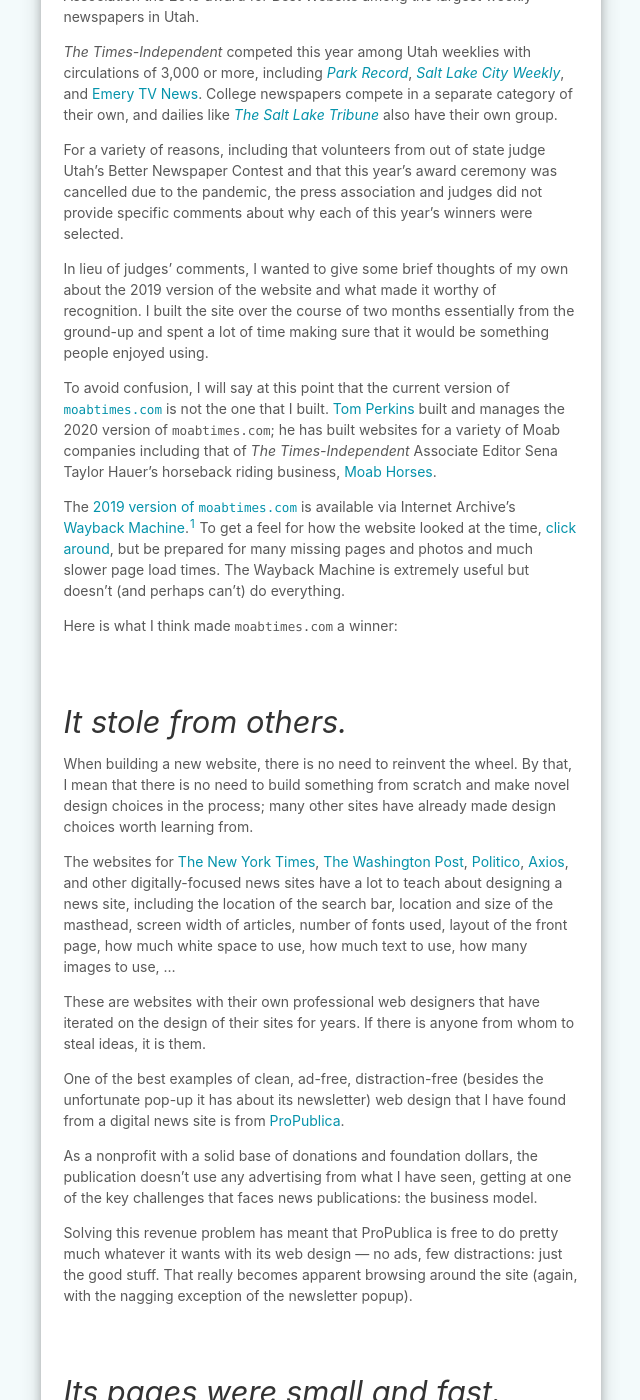
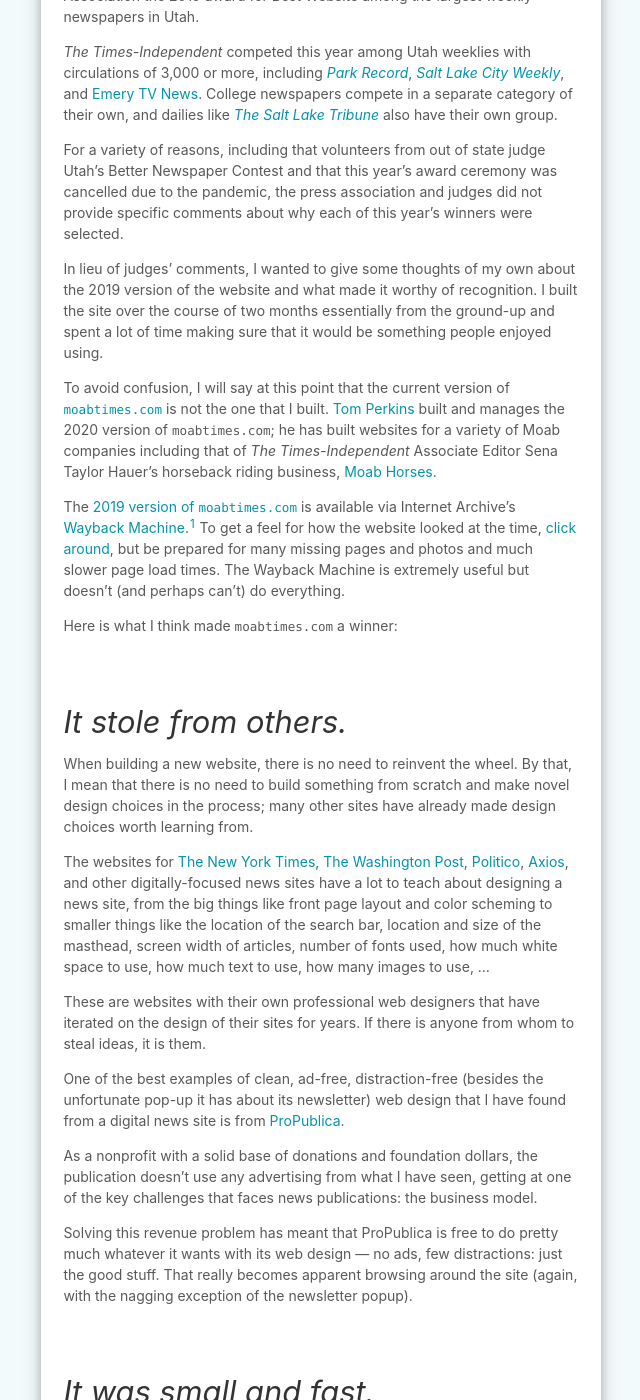
Before and after one commit to CarterPape/CarterPape.github.io, a Jekyll site: the page built from the-blog/_posts/2020-06-15-moabtimes-com-wins-first.md, in a window 1280 px wide and 1400 px high, scrolled down 692 px. Shown: the whole window, without its empty margins (319-959 px from the left). Built offline with Jekyll 4.4.1, drawn with Linux system fonts in a browser that asks for light colours; some web fonts are replaced.

Commit message:
edits to website story

```diff
--- a/the-blog/_posts/2020-06-15-moabtimes-com-wins-first.md
+++ b/the-blog/_posts/2020-06-15-moabtimes-com-wins-first.md
@@ -16,7 +16,7 @@ _The Times-Independent_ competed this year among Utah weeklies with circulations
 
 For a variety of reasons, including that volunteers from out of state judge Utah's Better Newspaper Contest and that this year's award ceremony was cancelled due to the pandemic, the press association and judges did not provide specific comments about why each of this year's winners were selected.
 
-In lieu of judges' comments, I wanted to give some brief thoughts of my own about the 2019 version of the website and what made it worthy of recognition. I built the site over the course of two months essentially from the ground-up and spent a lot of time making sure that it would be something people enjoyed using.
+In lieu of judges' comments, I wanted to give some thoughts of my own about the 2019 version of the website and what made it worthy of recognition. I built the site over the course of two months essentially from the ground-up and spent a lot of time making sure that it would be something people enjoyed using.
 
 To avoid confusion, I will say at this point that the current version of [`moabtimes.com`](https://moabtimes.com) is not the one that I built. [Tom Perkins](http://awebstudio.com) built and manages the 2020 version of `moabtimes.com`; he has built websites for a variety of Moab companies including that of *The Times-Independent* Associate Editor Sena Taylor Hauer's horseback riding business, [Moab Horses](https://moabhorses.com).
 
@@ -30,7 +30,7 @@ Here is what I think made `moabtimes.com` a winner:
 
 When building a new website, there is no need to reinvent the wheel. By that, I mean that there is no need to build something from scratch and make novel design choices in the process; many other sites have already made design choices worth learning from.
 
-The websites for [The New York Times](https://www.nytimes.com), [The Washington Post](https://www.washingtonpost.com), [Politico](https://www.politico.com), [Axios](https://www.axios.com), and other digitally-focused news sites have a lot to teach about designing a news site, including the location of the search bar, location and size of the masthead, screen width of articles, number of fonts used, layout of the front page, how much white space to use, how much text to use, how many images to use, …
+The websites for [The New York Times](https://www.nytimes.com), [The Washington Post](https://www.washingtonpost.com), [Politico](https://www.politico.com), [Axios](https://www.axios.com), and other digitally-focused news sites have a lot to teach about designing a news site, from the big things like front page layout and color scheming to smaller things like the location of the search bar, location and size of the masthead, screen width of articles, number of fonts used, how much white space to use, how much text to use, how many images to use, …
 
 These are websites with their own professional web designers that have iterated on the design of their sites for years. If there is anyone from whom to steal ideas, it is them.
 
@@ -40,7 +40,7 @@ As a nonprofit with a solid base of donations and foundation dollars, the public
 
 Solving this revenue problem has meant that ProPublica is free to do pretty much whatever it wants with its web design — no ads, few distractions: just the good stuff. That really becomes apparent browsing around the site (again, with the nagging exception of the newsletter popup).
 
-## Its pages were small and fast.
+## It was small and fast.
 {:#fast}
 {:.balance-text}
 
```
